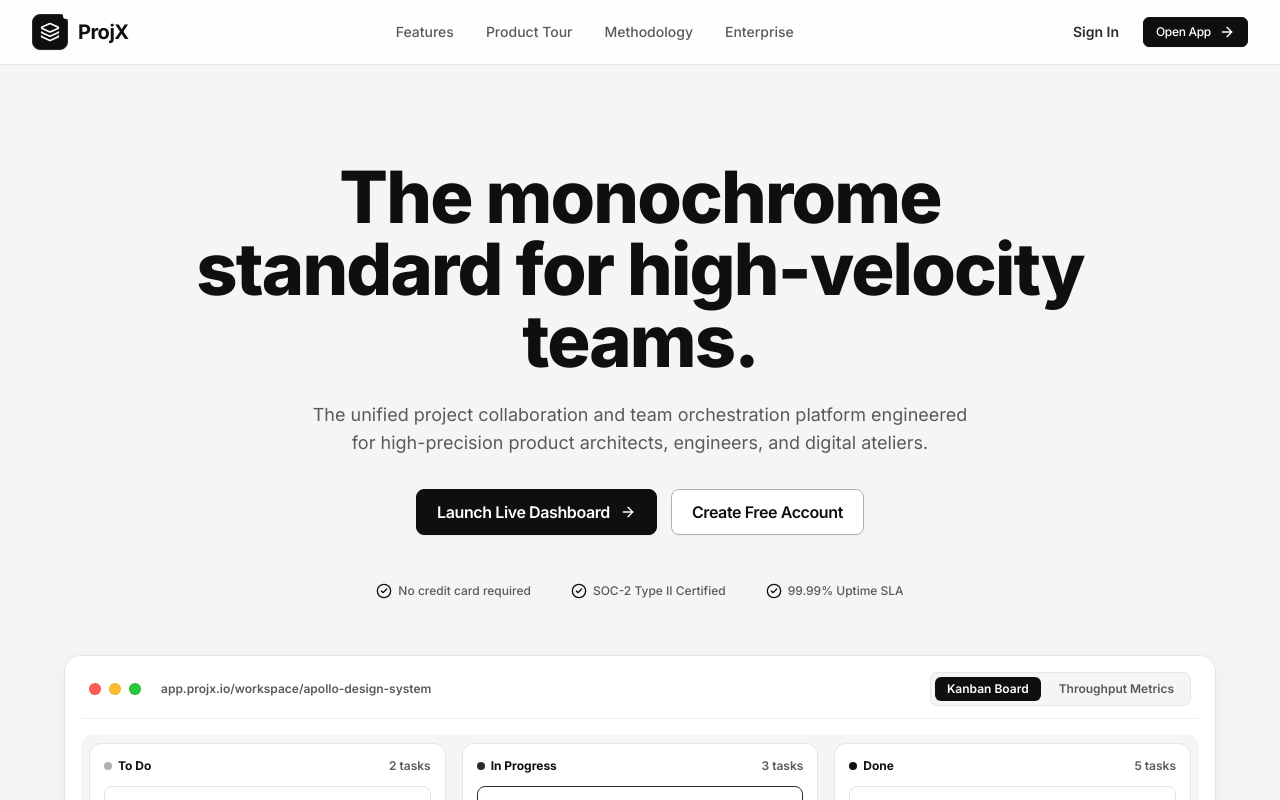
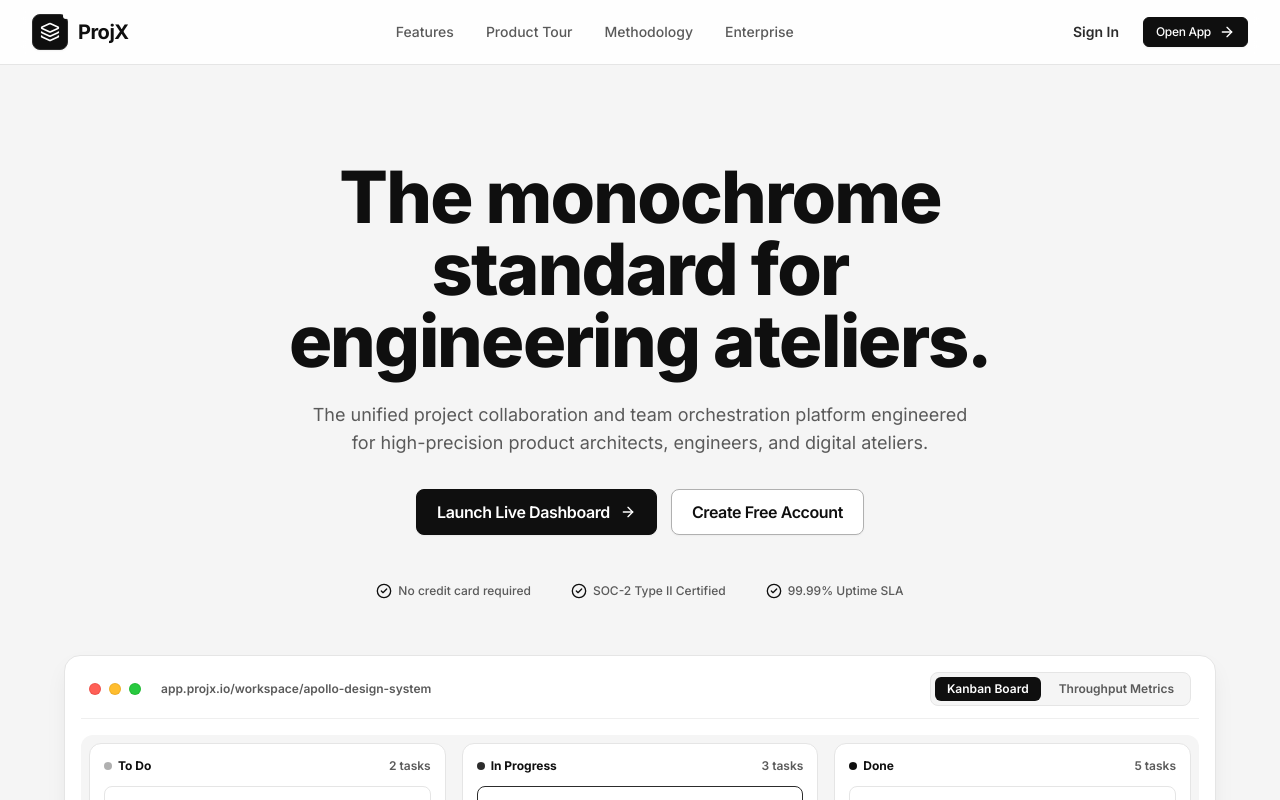
Before and after one commit to neelabhshukla018/ProjX, a React (Vite) app in the folder frontend/: page / in a window 1280 px wide. Shown: the top 800 px of the page. Built offline with nearby package versions, Linux system fonts and the light colour scheme.

Commit message:
make the text flip

```diff
--- /dev/null
+++ b/frontend/src/components/common/FlipText.jsx
@@ -0,0 +1,138 @@
+import React, { useState, useEffect, useMemo } from 'react';
+
+/**
+ * FlipText Component
+ * Inspired by Vengeance UI (https://www.vengenceui.com/components/flip-text)
+ * - 3D character-level split-flap flipping animation
+ * - Staggered cascade across words & characters
+ * - Supports single text strings or word cycling array
+ * - Supports duration, delay, loop, and interactive hover triggering
+ * - Pure monochrome luxury styling (#0F0F0F / #FFFFFF)
+ */
+export const FlipText = ({
+  children,
+  words,
+  className = '',
+  duration = 2.4,
+  delay = 0,
+  loop = true,
+  separator = ' ',
+  staggerDelay = 0.035,
+}) => {
+  // If words array is provided, cycle through words; otherwise animate children string
+  const wordList = words && words.length > 0 ? words : [children || ''];
+  const [currentWordIndex, setCurrentWordIndex] = useState(0);
+  const [phase, setPhase] = useState('in'); // 'in' | 'hold' | 'out'
+
+  const currentText = wordList[currentWordIndex] || '';
+
+  useEffect(() => {
+    let timer;
+    if (phase === 'in') {
+      // Hold after all characters have completed entrance flip
+      const totalInTime = currentText.length * staggerDelay * 1000 + 420;
+      timer = setTimeout(() => {
+        setPhase('hold');
+      }, totalInTime);
+    } else if (phase === 'hold') {
+      if (loop || wordList.length > 1) {
+        timer = setTimeout(() => {
+          setPhase('out');
+        }, duration * 1000);
+      }
+    } else if (phase === 'out') {
+      // Transition to next word after exit flip completes
+      const totalOutTime = currentText.length * staggerDelay * 1000 + 380;
+      timer = setTimeout(() => {
+        setCurrentWordIndex((prev) => (prev + 1) % wordList.length);
+        setPhase('in');
+      }, totalOutTime);
+    }
+
+    return () => clearTimeout(timer);
+  }, [phase, currentText, duration, loop, wordList.length, staggerDelay]);
+
+  const handleMouseEnter = () => {
+    if (phase === 'hold') {
+      setPhase('out');
+    }
+  };
+
+  // Precompute word tokens and character index offsets via pure iteration to keep render immutable
+  const wordTokens = useMemo(() => {
+    const words = currentText.split(separator);
+    const tokens = [];
+    let running = 0;
+    for (let i = 0; i < words.length; i += 1) {
+      const w = words[i];
+      tokens.push({
+        word: w,
+        startIdx: running,
+        letters: w.split(''),
+      });
+      running += w.length + separator.length;
+    }
+    return tokens;
+  }, [currentText, separator]);
+
+  return (
+    <span
+      className={`inline-block perspective-1000 cursor-pointer select-none ${className}`}
+      onMouseEnter={handleMouseEnter}
+      aria-label={currentText}
+    >
+      {wordTokens.map((item, wIdx) => {
+        const wordElement = (
+          <span key={`word-${wIdx}-${currentWordIndex}`} className="inline-block whitespace-nowrap">
+            {item.letters.map((char, cIdx) => {
+              const charIdx = item.startIdx + cIdx;
+              const charDelay = `${delay + charIdx * staggerDelay}s`;
+
+              let animationStyle = {};
+              if (phase === 'in') {
+                animationStyle = {
+                  animation: `flipIn 420ms cubic-bezier(0.2, 0.8, 0.2, 1) ${charDelay} both`,
+                };
+              } else if (phase === 'hold') {
+                animationStyle = {
+                  transform: 'rotateX(0deg) translateY(0)',
+                  opacity: 1,
+                };
+              } else if (phase === 'out') {
+                animationStyle = {
+                  animation: `flipOut 380ms cubic-bezier(0.4, 0, 0.8, 0.2) ${charDelay} both`,
+                };
+              }
+
+              return (
+                <span
+                  key={`char-${charIdx}-${char}`}
+                  className="inline-block transform-gpu will-change-transform"
+                  style={{
+                    transformOrigin: '50% 50%',
+                    backfaceVisibility: 'hidden',
+                    WebkitBackfaceVisibility: 'hidden',
+                    ...animationStyle,
+                  }}
+                >
+                  {char}
+                </span>
+              );
+            })}
+          </span>
+        );
+
+        return (
+          <React.Fragment key={`frag-${wIdx}-${currentWordIndex}`}>
+            {wordElement}
+            {wIdx < wordTokens.length - 1 && (
+              <span className="inline-block">&nbsp;</span>
+            )}
+          </React.Fragment>
+        );
+      })}
+    </span>
+  );
+};
+
+export default FlipText;
--- a/frontend/src/index.css
+++ b/frontend/src/index.css
@@ -58,6 +58,38 @@
     -ms-overflow-style: none;
     scrollbar-width: none;
   }
+  .perspective-1000 {
+    perspective: 1000px;
+  }
+}
+
+/* Vengeance UI 3D Flip Text Keyframes */
+@keyframes flipIn {
+  0% {
+    opacity: 0;
+    transform: perspective(800px) rotateX(-90deg) translateY(-8px);
+  }
+  60% {
+    opacity: 0.95;
+  }
+  100% {
+    opacity: 1;
+    transform: perspective(800px) rotateX(0deg) translateY(0);
+  }
+}
+
+@keyframes flipOut {
+  0% {
+    opacity: 1;
+    transform: perspective(800px) rotateX(0deg) translateY(0);
+  }
+  40% {
+    opacity: 0.3;
+  }
+  100% {
+    opacity: 0;
+    transform: perspective(800px) rotateX(90deg) translateY(8px);
+  }
 }
 
 /* Restrained animations and accessibility */
--- a/frontend/src/pages/LandingPage.jsx
+++ b/frontend/src/pages/LandingPage.jsx
@@ -12,6 +12,7 @@ import {
   Clock,
 } from 'lucide-react';
 import Button from '../components/common/Button';
+import FlipText from '../components/common/FlipText';
 import { heroEntrance } from '../utils/animations';
 
 export const LandingPage = () => {
@@ -144,9 +145,18 @@ export const LandingPage = () => {
       {/* Hero Section */}
       <section className="relative pt-16 sm:pt-24 pb-16 px-4 sm:px-6 lg:px-8 overflow-hidden">
         <div ref={heroRef} className="max-w-4xl mx-auto text-center">
-          {/* Main Headline */}
+          {/* Main Headline with Vengeance UI FlipText Animation */}
           <h1 className="text-4xl sm:text-6xl lg:text-7xl font-extrabold text-[#0F0F0F] tracking-tight leading-[1.08] mb-6">
-            The monochrome standard for high-velocity teams.
+            The monochrome standard for{' '}
+            <FlipText
+              words={[
+                'high-velocity teams.',
+                'engineering ateliers.',
+                'product architects.',
+              ]}
+              duration={2.5}
+              className="inline-block text-[#0F0F0F]"
+            />
           </h1>
 
           {/* Subheading */}
```
